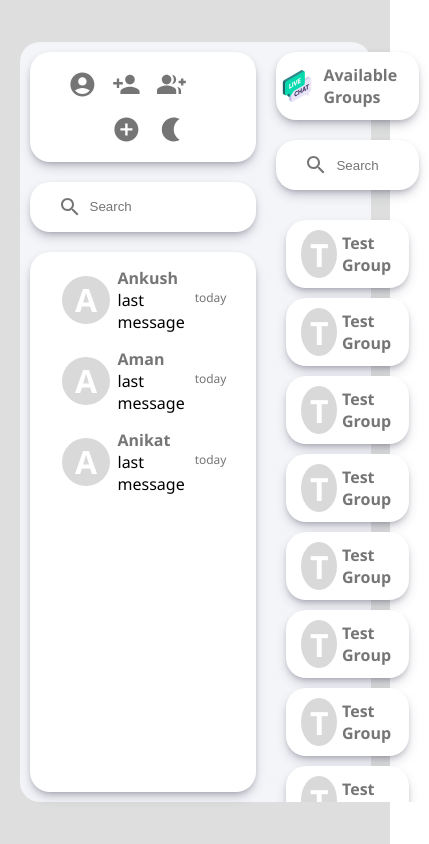
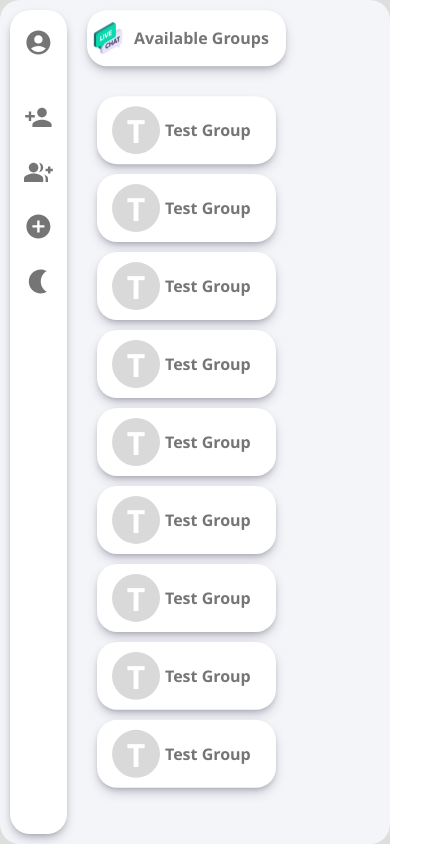
Before and after one commit to webpandaaa/ChatApp, a React (Vite) app: page /app/groups in a window 390 px wide. Shown: the whole page, 429 px wide, since content can reach past the window. Built offline with nearby package versions, Linux system fonts and the light colour scheme.

Commit message:
Redux setup done

```diff
--- a/package.json
+++ b/package.json
@@ -14,8 +14,11 @@
     "@emotion/styled": "^11.13.0",
     "@mui/icons-material": "^6.1.6",
     "@mui/material": "^6.1.6",
+    "@reduxjs/toolkit": "^2.3.0",
+    "motion": "^11.11.15",
     "react": "^18.3.1",
     "react-dom": "^18.3.1",
+    "react-redux": "^9.1.2",
     "react-router-dom": "^6.28.0"
   },
   "devDependencies": {
--- a/src/Components/Groups.jsx
+++ b/src/Components/Groups.jsx
@@ -1,18 +1,33 @@
 import React from "react";
 
-import SearchIcon from '@mui/icons-material/Search';
-import { IconButton } from  '@mui/material';
+import SearchIcon from "@mui/icons-material/Search";
+import { IconButton } from "@mui/material";
+import { useSelector } from "react-redux";
+import { AnimatePresence, motion } from "motion/react";
 
 const Groups = () => {
+  const lightTheme = useSelector((state) => state.themeKey);
   return (
-    <div className="list-container">
-      <div className="ug-header">
+    <AnimatePresence>
+      <motion.div
+        initial={{ opacity: 0, scale: 0 }}
+        animate={{ opacity: 1, scale: 1 }}
+        exit={{ opacity: 0, scale: 0 }}
+        transition={{
+          ease: "anticipate",
+          duration: "0.3",
+        }}
+        className="list-container"
+      >
+        <div className={"ug-header" + (lightTheme ? "" : " dark")}>
           <img
             src="/images/liveChat.png"
             alt=""
             style={{ height: "2rem", width: "2rem" }}
           />
-        <p className="ug-title">Available Groups</p>
+          <p className={"ug-title" + (lightTheme ? "" : " dark")}>
+            Available Groups
+          </p>
         </div>
         <div className="sb-search">
           <IconButton>
@@ -21,40 +36,81 @@ const Groups = () => {
           <input type="text" placeholder="Search" className="sb-searchbox" />
         </div>
         <div className="ug-list">
-        <div className="list-item">
+          <motion.div
+            whileHover={{ scale: 1.02 }}
+            whileTap={{ scale: 0.98 }}
+            className="list-item"
+          >
             <p className="con-icon">T</p>
             <p className="con-title">Test Group</p>
-        </div>
-        <div className="list-item">
+          </motion.div>
+          <motion.div
+            whileHover={{ scale: 1.02 }}
+            whileTap={{ scale: 0.98 }}
+            className="list-item"
+          >
             <p className="con-icon">T</p>
             <p className="con-title">Test Group</p>
-        </div>
-        <div className="list-item">
+          </motion.div>
+          <motion.div
+            whileHover={{ scale: 1.02 }}
+            whileTap={{ scale: 0.98 }}
+            className="list-item"
+          >
             <p className="con-icon">T</p>
             <p className="con-title">Test Group</p>
-        </div>
-        <div className="list-item">
+          </motion.div>
+          <motion.div
+            whileHover={{ scale: 1.02 }}
+            whileTap={{ scale: 0.98 }}
+            className="list-item"
+          >
             <p className="con-icon">T</p>
             <p className="con-title">Test Group</p>
-        </div>
-        <div className="list-item">
+          </motion.div>
+          <motion.div
+            whileHover={{ scale: 1.02 }}
+            whileTap={{ scale: 0.98 }}
+            className="list-item"
+          >
             <p className="con-icon">T</p>
             <p className="con-title">Test Group</p>
-        </div>
-        <div className="list-item">
+          </motion.div>
+          <motion.div
+            whileHover={{ scale: 1.02 }}
+            whileTap={{ scale: 0.98 }}
+            className="list-item"
+          >
             <p className="con-icon">T</p>
             <p className="con-title">Test Group</p>
-        </div>
-        <div className="list-item">
+          </motion.div>
+          <motion.div
+            whileHover={{ scale: 1.02 }}
+            whileTap={{ scale: 0.98 }}
+            className="list-item"
+          >
             <p className="con-icon">T</p>
             <p className="con-title">Test Group</p>
-        </div>
-        <div className="list-item">
+          </motion.div>
+          <motion.div
+            whileHover={{ scale: 1.02 }}
+            whileTap={{ scale: 0.98 }}
+            className="list-item"
+          >
             <p className="con-icon">T</p>
             <p className="con-title">Test Group</p>
+          </motion.div>
+          <motion.div
+            whileHover={{ scale: 1.02 }}
+            whileTap={{ scale: 0.98 }}
+            className="list-item"
+          >
+            <p className="con-icon">T</p>
+            <p className="con-title">Test Group</p>
+          </motion.div>
         </div>
-      </div>
-    </div>
+      </motion.div>
+    </AnimatePresence>
   );
 };
 
--- a/src/Components/Login.jsx
+++ b/src/Components/Login.jsx
@@ -5,7 +5,7 @@ const Login = () => {
   return (
     <div className='login-container'>
       <div className='image-container'>
-            <img src="/public/images/liveChat.png" alt="" className='welcome-logo' />
+            <img src="/images/liveChat.png" alt="" className='welcome-logo' />
       </div>
       <div className='login-box'>
         <p className='login-text'>Login to Your Account</p>
--- a/src/Components/Sidebar.jsx
+++ b/src/Components/Sidebar.jsx
@@ -11,10 +11,13 @@ import AddCircleIcon from '@mui/icons-material/AddCircle';
 import SearchIcon from '@mui/icons-material/Search';
 import ConversationItem from './ConversationItem';
 import { useNavigate } from 'react-router-dom';
+import { useDispatch, useSelector } from 'react-redux';
+import { toggleTheme } from '../Features/themeSlice';
 
 
 const Sidebar = () => {
-  const [lightTheme , setLightTheme] = useState(true);
+  const lightTheme = useSelector((state) => state.themeKey);
+  const dispatch = useDispatch();
   const navigate = useNavigate();
   const [conversations , setConversations] = useState([
       {
@@ -45,7 +48,7 @@ const Sidebar = () => {
             <AccountCircleIcon className= {"icon" + (lightTheme ? "" : " dark")}/>
           </IconButton>
         </div>
-        <div>
+        <div className='other-icons'>
           <IconButton onClick={()=>{navigate('users')}}>
             <PersonAddIcon className= {"icon" + (lightTheme ? "" : " dark")}/>
           </IconButton>
@@ -55,11 +58,7 @@ const Sidebar = () => {
           <IconButton onClick={()=>{navigate('create-groups')}}>
             <AddCircleIcon className= {"icon" + (lightTheme ? "" : " dark")}/>
           </IconButton>
-          <IconButton onClick={() => {
-              setLightTheme((prev) => {
-                return !prev;
-              })
-          }}>
+          <IconButton onClick={() => {dispatch(toggleTheme())}}>
             {lightTheme &&  <NightlightIcon className= {"icon" + (lightTheme ? "" : " dark")}/>}
             {!lightTheme &&  <LightModeIcon className= {"icon" + (lightTheme ? "" : " dark")}/>}
 
@@ -67,13 +66,13 @@ const Sidebar = () => {
         </div>
 
       </div>
-      <div className="sb-search">
+      <div className={"sb-search" + (lightTheme ? "" : " dark")}>
         <IconButton>
-          <SearchIcon/>
+          <SearchIcon className= {"icon" + (lightTheme ? "" : " dark")}/>
         </IconButton>
-      <input type="text" placeholder='Search' className='sb-searchbox' />
+      <input type="text" placeholder='Search' className={"sb-searchbox" + (lightTheme ? "" : " dark")} />
       </div>
-      <div className="sb-conversations">
+      <div className={"sb-conversations" + (lightTheme ? "" : " dark")}>
         {conversations.map((conversation) => {
           return <ConversationItem props = {conversation} key={conversation.name}/>
         })}
--- a/src/Components/mystyle.css
+++ b/src/Components/mystyle.css
@@ -129,9 +129,9 @@
 
 
 .chatArea-cnt{
-    flex: 0.7;
   display: flex;
   flex-direction: column;
+  flex: 0.7;
 }
 
 .chatArea-header{
@@ -358,3 +358,43 @@
 .list-item:hover{
   background-color: #f0f0f0;
 }
+
+@media only screen and (max-width: 40em) {
+  .sb-search{
+    display: none;
+  }
+
+  .sb-conversations{
+    display: none;
+  }
+
+  .sidebar{
+    flex-direction: column;
+
+  }
+
+  .sb-header{
+    flex-direction: column;
+    width: min-content;
+    padding: 10px 6px;
+    flex: 1;
+    gap: 30px;
+    justify-content: start;
+  }
+
+  .sidebar {
+    flex: 0;
+  }
+
+  .maincnt{
+    height: 100vh;
+    width: 100vw;
+  }
+
+  .other-icons{
+    display: flex;
+    flex-direction: column;
+    gap: 10px;
+  }
+
+}
--- /dev/null
+++ b/src/Features/Store.jsx
@@ -0,0 +1,9 @@
+import { configureStore } from "@reduxjs/toolkit";
+import  themeSliceReducer  from "./themeSlice";
+
+
+export const store = configureStore({
+    reducer : {
+       themeKey :  themeSliceReducer,
+    },
+})
--- /dev/null
+++ b/src/Features/themeSlice.jsx
@@ -0,0 +1,16 @@
+import { createSlice } from "@reduxjs/toolkit";
+
+
+export const themeSlice = createSlice({
+    name : "themeSlice",
+    initialState : true,
+    reducers : {
+        toggleTheme : (state) => {
+           return ( state = !state );
+        },
+    },
+});
+
+
+export const {toggleTheme} = themeSlice.actions;
+export default themeSlice.reducer;
--- a/src/main.jsx
+++ b/src/main.jsx
@@ -1,13 +1,17 @@
-import { StrictMode } from 'react'
-import { createRoot } from 'react-dom/client'
-import './index.css'
-import App from './App.jsx'
-import { BrowserRouter } from 'react-router-dom'
+import { StrictMode } from "react";
+import { createRoot } from "react-dom/client";
+import "./index.css";
+import App from "./App.jsx";
+import { BrowserRouter } from "react-router-dom";
+import { Provider } from "react-redux";
+import { store } from "./Features/Store.jsx";
 
-createRoot(document.getElementById('root')).render(
+createRoot(document.getElementById("root")).render(
   <StrictMode>
     <BrowserRouter>
-      <App />
+      <Provider store={store}>
+        <App />
+      </Provider>
     </BrowserRouter>
-  </StrictMode>,
-)
+  </StrictMode>
+);
```
Also changed, not shown: 1 other file (tests, documents, lock files or other folders). Lines whose indentation alone changed are shown as unchanged.
